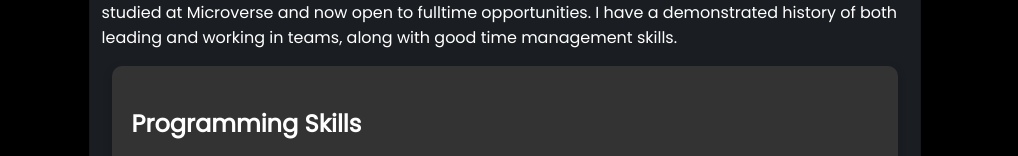
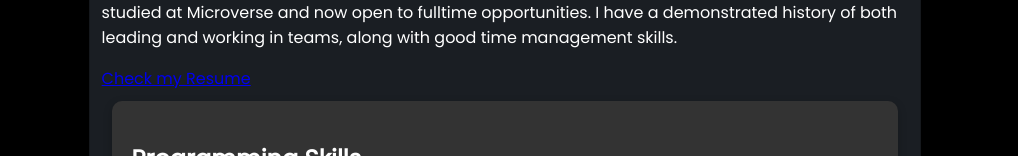
Before and after one commit to sarazaToussaint/Saraza-dev, a React (Create React App) app: page /About in a window 1280 px wide. Both pictures are taken after a click on the button "See More". Shown: the part 306-462 px from the top of the page, without its empty margins (129-1147 px from the left). Built offline with nearby package versions, Linux system fonts and the light colour scheme.

Commit message:
Make some changes

```diff
--- a/src/components/About.jsx
+++ b/src/components/About.jsx
@@ -67,6 +67,9 @@ const About = () => {
                 now open to fulltime opportunities. I have a demonstrated history
                 of both leading and working in teams, along with good time management skills.
               </p>
+              <div className={styles.resume}>
+                <a href="https://docs.google.com/document/d/1Gz_HMGGmernqwVFcTqWqM7A8Fy9NqvI6YBc1dQSPPWI/edit" target="_blank" rel="noreferrer">Check my Resume</a>
+              </div>
             </div>
             <Skills />
           </div>
```
